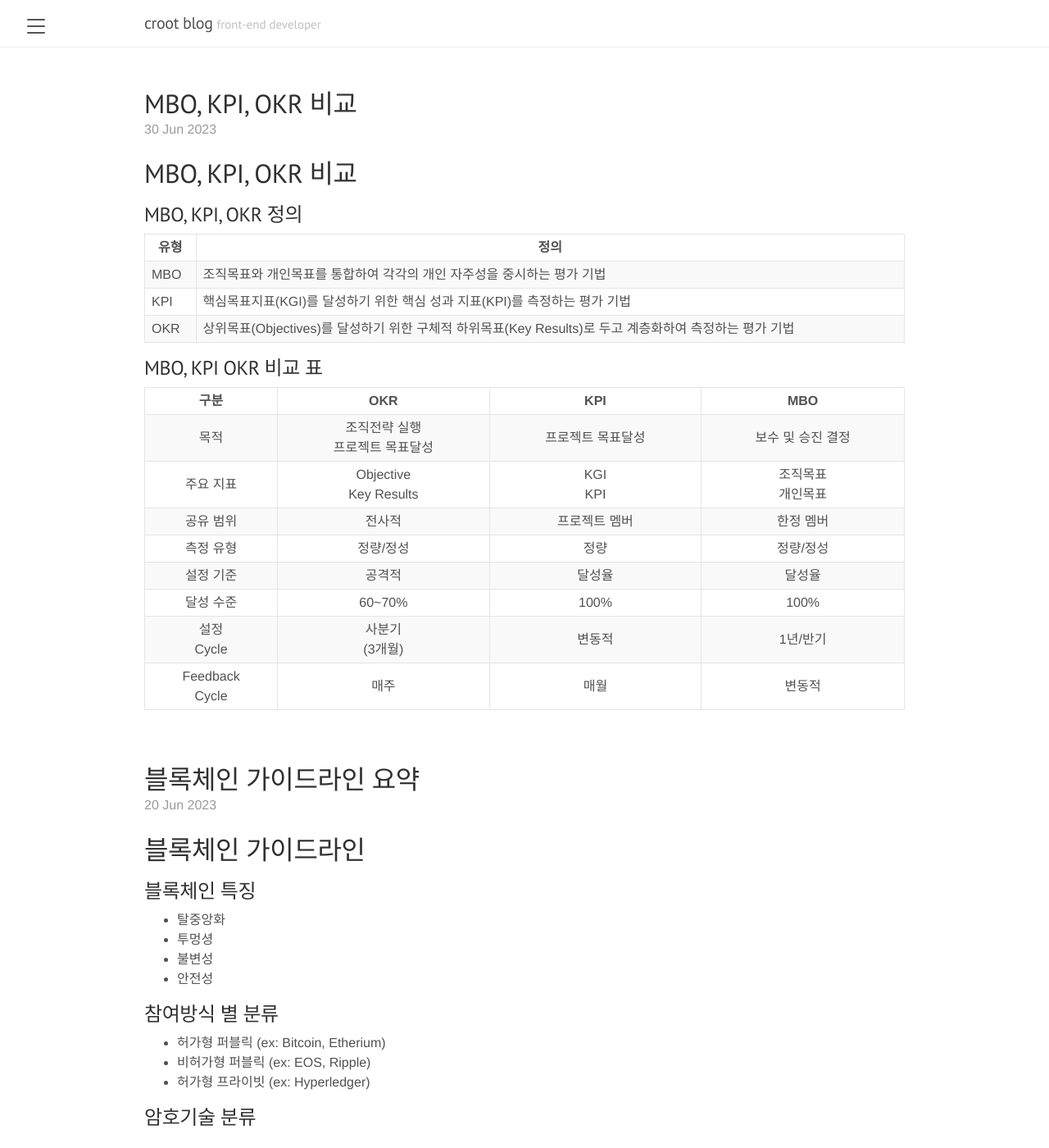
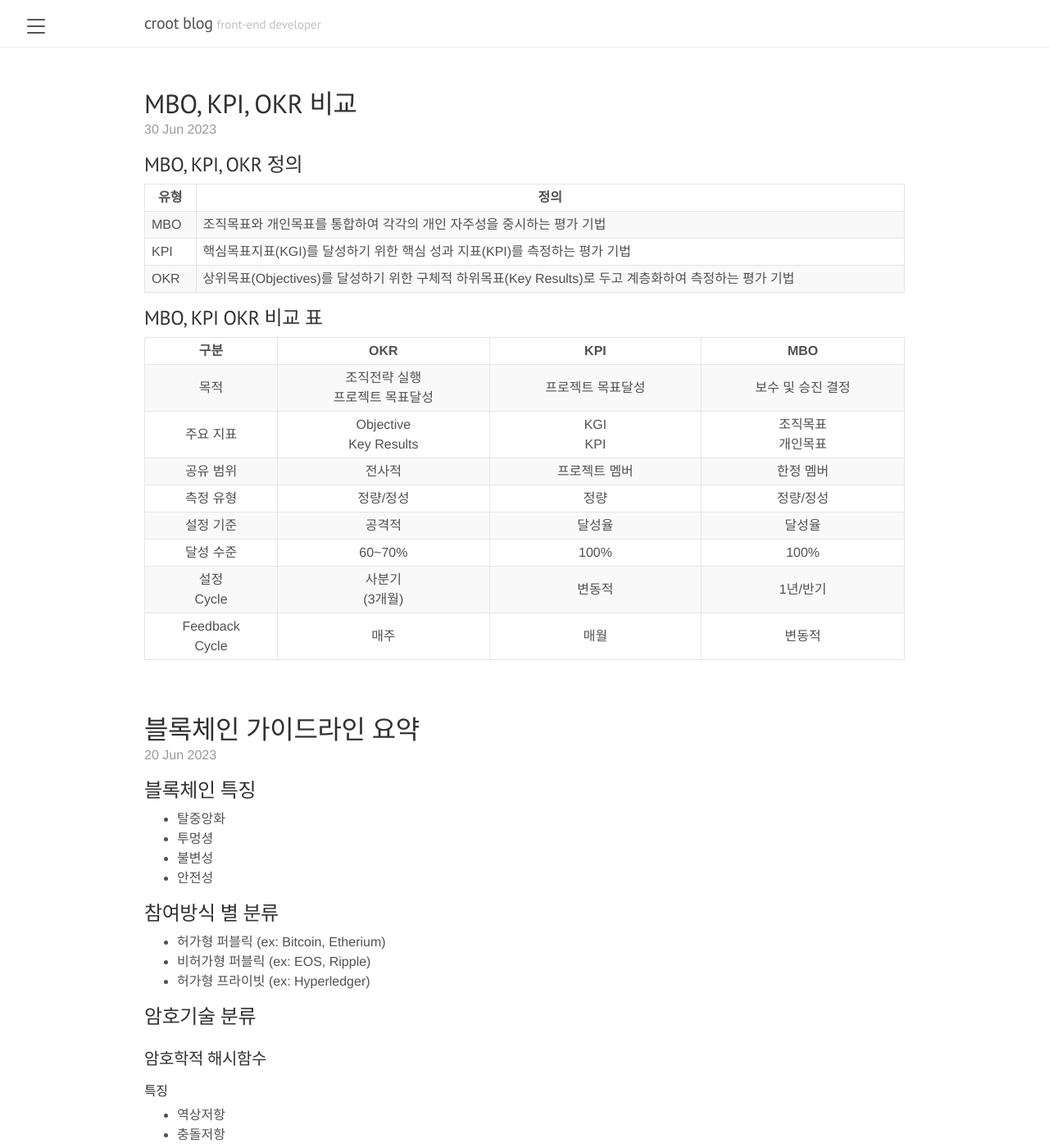
Before and after one commit to croot-git/croot-git.github.io, a Jekyll site: the page built from index.html, in a window 1280 px wide and 1400 px high. Shown: the whole window at 82% size. Built offline with Jekyll 4.4.1, drawn with Linux system fonts in a browser that asks for light colours; the list of posts is cut into pages by our own code.

Commit message:
중복 제목 제거
Signed-off-by: GeunHo Choi <geunho7.choi@partner.samsung.com>

```diff
--- a/_posts/2023-06-20-blockchain-guideline.md
+++ b/_posts/2023-06-20-blockchain-guideline.md
@@ -3,7 +3,6 @@ layout: post
 title: 블록체인 가이드라인 요약
 ---
 
-# 블록체인 가이드라인
 ## 블록체인 특징
 - 탈중앙화
 - 투멍셩
--- a/_posts/2023-06-30-mbo_kpi_okr.md
+++ b/_posts/2023-06-30-mbo_kpi_okr.md
@@ -2,8 +2,6 @@
 layout: post
 title: MBO, KPI, OKR 비교
 ---
-
-# MBO, KPI, OKR 비교
 
 ## MBO, KPI, OKR 정의
 
```
